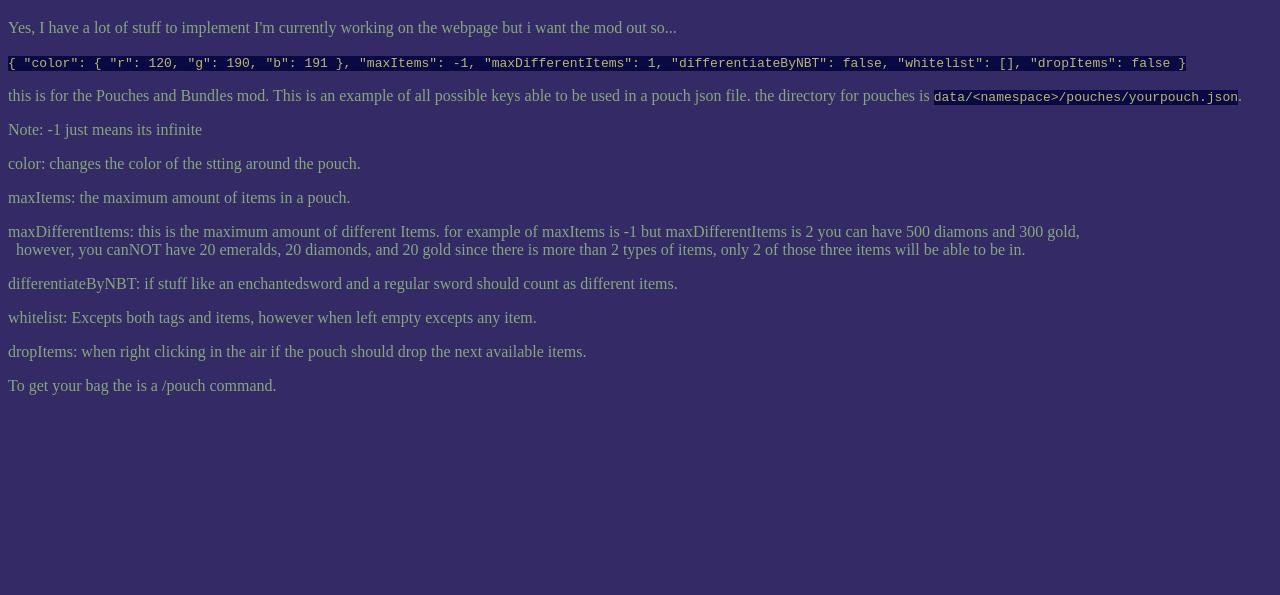
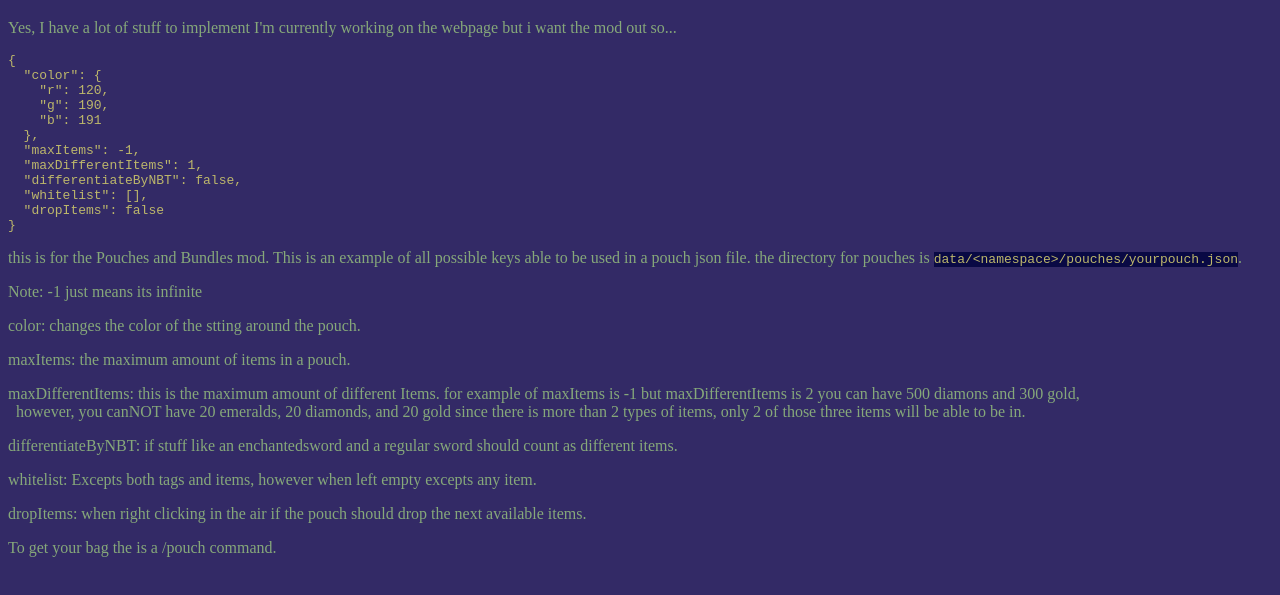
Before and after one commit to zayzero/McSweatShopWiki, a plain HTML site: page index.html in a window 1280 px wide. Shown: the part 61-656 px from the top of the page. Drawn offline with Linux system fonts and the light colour scheme; a script that the page names is missing.

Commit message:
Update index.html
Fixspacing for json

```diff
--- a/index.html
+++ b/index.html
@@ -12,7 +12,9 @@
     <main>
         <h1>Welcome to This HORRIBLE wiki</h1>
         <p>Yes, I have a lot of stuff to implement I'm currently working on the webpage but i want the mod out so...</p>
+        <div class="code">
         <code>
+        <pre>
 {
   "color": {
     "r": 120,
@@ -24,9 +26,9 @@
   "differentiateByNBT": false,
   "whitelist": [],
   "dropItems": false
-
-          }
+}</pre>
         </code>
+          </div>
           <p>this is for the Pouches and Bundles mod. This is an example of all possible keys able to be used in a pouch json file.
             the directory for pouches is <code>data/&#x3c;namespace&gt;/pouches/yourpouch.json</code>.
           </p>
```
Lines whose indentation alone changed are shown as unchanged.
